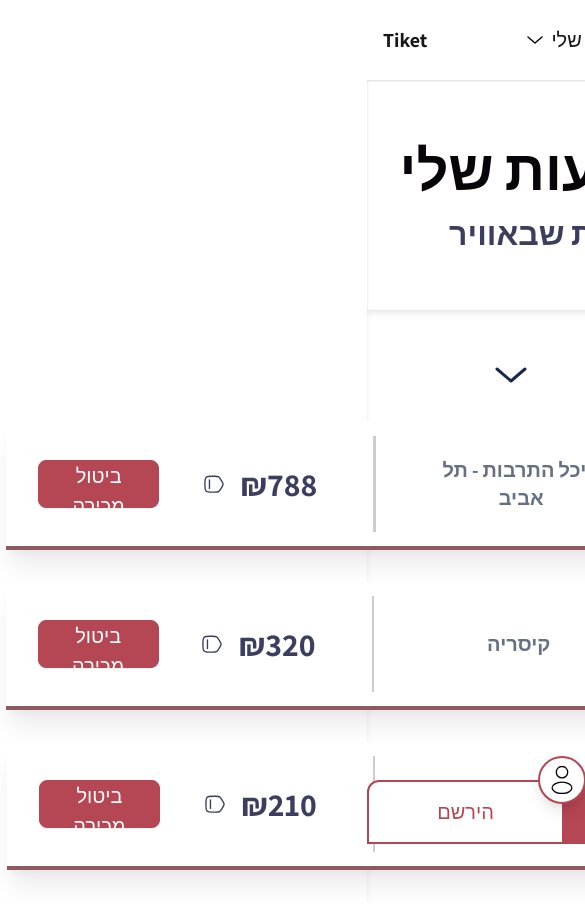
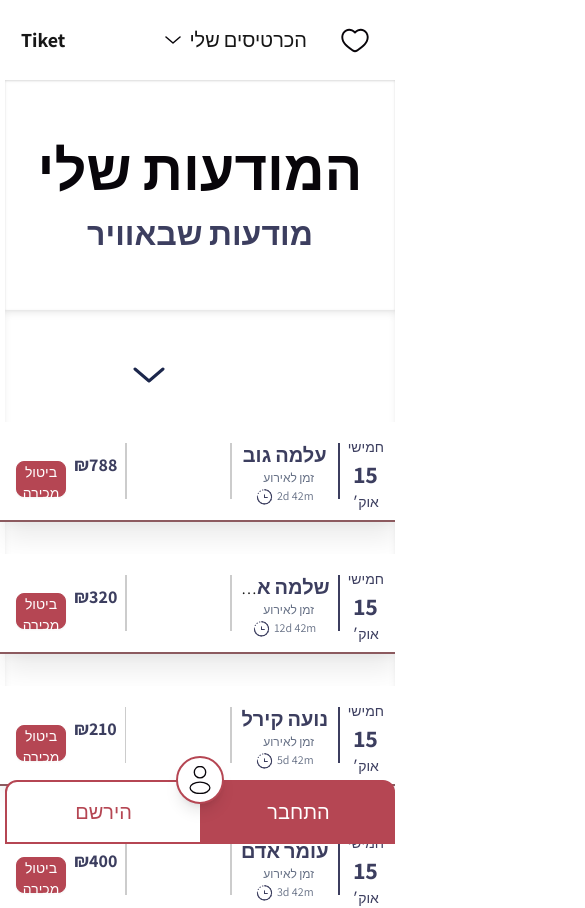
Before and after one commit to tiketuser/Tiket, a Next.js app: page /MyListings in a window 390 px wide. Shown: the top 908 px of the page, 585 px wide, since content can reach past the window. Built offline with nearby package versions, Linux system fonts and the light colour scheme.

Commit message:
fixed upper section and single cards responsiveness

```diff
--- a/app/EventPage/page.tsx
+++ b/app/EventPage/page.tsx
@@ -7,7 +7,6 @@ import Footer from "../components/Footer/Footer";
 import EventUpperSection from "../components/EventUpperSection/EventUpperSection";
 import SeatingMap from "../components/SeatingMap/SeatingMap";
 import cardsData from "../DemoData/cardsData";
-import MinimalCard from "../components/MinimalCard/MinimalCard";
 
 const EventPage = () => {
   const searchParams = useSearchParams();
@@ -32,6 +31,9 @@ const EventPage = () => {
   return (
     <div>
       <NavBar />
+
+      {/* Event Upper Section (Responsive) */}
+
       <EventUpperSection
         imageSrc={matchingEvents[0].imageSrc}
         title={matchingEvents[0].title}
@@ -43,20 +45,27 @@ const EventPage = () => {
           0
         )}
       />
-      <div className="pt-14 pr-32 pb-14 pl-32 gap-8 shadow-small-inner">
+
+      {/* Ticket List Section (Responsive)*/}
+      <div className="flex flex-col items-center justify-center sm:pt-14 sm:pr-32 sm:pb-14 sm:pl-32 sm:gap-8 pt-8 pr-4 pb-8 pl-4 gap-4 shadow-small-inner">
         {matchingEvents.map((event) => (
           <div key={event.id} className="flex items-center justify-center">
-            <div className="flex mb-10 w-full justify-center items-center">
-              <SingleCard {...event} buttonAction="קנה" />
+            <div className="w-full">
+              <SingleCard {...event} timeLeft="" buttonAction="קנה" />
             </div>
           </div>
         ))}
       </div>
-      <SeatingMap
-        title={"מפת ישיבה"}
-        venueName={matchingEvents[0].location}
-        SeatingMapsvg="/images/Event Page/Web/Seats.svg"
-      />
+
+      {/* Seating Map (Responsive) */}
+      {/* <div className="">
+        <SeatingMap
+          title={"מפת ישיבה"}
+          venueName={matchingEvents[0].location}
+          SeatingMapsvg="/images/Event Page/Web/Seats.svg"
+        />
+      </div> */}
+
       <Footer />
     </div>
   );
--- a/app/components/EventUpperSection/EventUpperSection.tsx
+++ b/app/components/EventUpperSection/EventUpperSection.tsx
@@ -23,22 +23,22 @@ const EventUpperSection: React.FC<EventUpperSectionProps> = ({
   availableTickets,
 }) => {
   return (
-    <div className="flex justify-between w-full h-[296px] pt-4 pb-4 pr-72 pl-64 shadow-xsmall-inner">
+    <div className="flex w-full sm:h-[346px] xs:h-[280px] h-[240px] lg:pl-72 lg:pr-72 md:pt-4 md:pb-4 md:pr-24 md:pl-24 sm:pr-4 sm:pl-4 xs:pt-4 pb-4 pr-4 pl-4 shadow-small-inner">
       {/* Right: Event Details */}
-      <div className="flex flex-col gap-2 pt-8 w-[382px] h-[264px]">
+      <div className="flex flex-col xs:gap-2 gap-1 xs:pt-8 lg:w-[600px] sm:w-[382px] sm:h-[264px] w-[200px]">
         {/* Event Title */}
-        <span className="text-heading-1-desktop font-bold text-subtext leading-[67px] w-[900px]">
+        <span className="whitespace-nowrap truncate lg:max-w-[600px] sm:max-w-[382px] xs:max-w-[183px] max-w-[160px] sm:text-heading-1-desktop xs:text-heading-2-mobile text-heading-3-mobile font-bold text-subtext leading-[67px]">
           {title}
         </span>
-        <div className="w-[382px] h-[3px] bg-mutedText"></div>
+        <div className="sm:w-[382px] xs:w-[183px] w-[160px] h-[3px] relative top-[-15px] xs:top-0 bg-mutedText"></div>
         {/* Date and Location */}
-        <div className="flex flex-col text-heading-5-desktop font-bold leading-[33px] text-strongText">
+        <div className="flex flex-col sm:text-heading-5-desktop xs:text-heading-5-mobile text-heading-6-mobile font-bold leading-[27px] xs:leading-[33px] text-strongText">
           <span>{date}</span>
           <span>{location}</span>
         </div>
 
         {/* Time and Tickets */}
-        <div className="flex gap-[20px] items-center text-strongText font-normal text-text-large w-[700px]">
+        <div className="flex mt-2 flex-wrap sm:gap-[20px] gap-2 items-center text-strongText font-normal sm:text-text-large xs:text-text-medium text-text-small  sm:w-[700px] w-[182px]">
           <span className="">תחילת המופע:</span>
           <span className="flex items-center gap-2">
             <Image src={ClockIcon} alt="Price icon" />
@@ -52,13 +52,13 @@ const EventUpperSection: React.FC<EventUpperSectionProps> = ({
         </div>
       </div>
       {/* Left: Image */}
-      <div className="">
+      <div className="w-full flex justify-end">
         <Image
           src={imageSrc}
           alt="Event image"
           width={310}
           height={264}
-          className=""
+          className="md:w-[270px] md:h-[224px] sm:w-[210px] sm:h-[164px] xs:w-[164px] xs:h-[132px] w-[124px] h-[92px] xs:mt-16 mt-8"
         />
       </div>
     </div>
--- a/app/components/SingleCard/SingleCard.tsx
+++ b/app/components/SingleCard/SingleCard.tsx
@@ -13,6 +13,7 @@ interface SingleCardProps {
   price: number;
   soldOut?: boolean;
   tag?: string;
+  seatLocation: string;
   ticketsLeft?: number;
   timeLeft?: string;
   buttonAction: string;
@@ -25,74 +26,83 @@ const SingleCard: React.FC<SingleCardProps> = ({
   location,
   ticketsLeft,
   priceBefore,
+  seatLocation,
   price,
   soldOut,
   timeLeft,
   buttonAction,
 }) => {
   return (
-    <div className="flex items-center justify-between border-b-4 border-highlight pt-4 pr-12 pb-4 pl-8 gap-14 shadow-large w-auto h-[128px] bg-white select-none transition-transform duration-700  hover:scale-[1.01] cursor-pointer">
+    <div className="flex items-center justify-between sm:border-b-4 border-b-2 border-highlight sm:pt-4 sm:pr-12 sm:pb-4 sm:pl-8 sm:gap-14 xs:pt-2 xs:pr-4 xs:pb-2 xs:pl-4 pt-2 pr-1 pb-2 pl-1 gap-2 shadow-large w-[300px] xs:w-[400px] sm:w-auto sm:h-[128px] xs:h-[100px] h-[85px] bg-white select-none transition-transform duration-700  hover:scale-[1.01] cursor-pointer">
       {/* Date Section */}
       <div className="flex flex-col items-center">
-        <span className="text-text-large leading-[30px] font-normal text-strongText">
+        <span className="sm:text-text-large xs:text-text-small text-text-extra-small sm:leading-[30px] mt-2 font-normal text-strongText">
           חמישי
         </span>
-        <span className="text-heading-3-desktop font-bold text-strongText leading-[40px]">
+        <span className="sm:text-heading-3-desktop xs:text-heading-5-desktop text-heading-6-mobile  font-bold text-strongText sm:leading-[40px]">
           15
         </span>
-        <span className="text-text-large leading-[30px]  font-normal text-strongText">
+        <span className="sm:text-text-large xs:text-text-small text-text-extra-small sm:leading-[30px]  font-normal text-strongText">
           אוק׳
         </span>
       </div>
-      <div className="w-[3px] h-24 bg-strongText"></div> {/* Divider */}
+      {/* Divider */}
+      <div className="sm:w-[3px] sm:h-24 w-[2px] h-[56px] bg-strongText"></div>
       {/* Event Title Section */}
-      <div className="text-center whitespace-nowrap truncate max-w-[200px]">
-        <div className="flex items-center justify-center w-[200px]">
+      <div className="text-center mt-1 whitespace-nowrap truncate sm:max-w-[250px] xs:max-w-[90px] max-w-[60px]">
+        <div className="flex items-center justify-center sm:w-[250px] w-[90px]">
           {tag && (
-            <span className="flex justify-center items-center bg-highlight bg-opacity-80 w-14 h-6 text-white text-text-extra-small leading-[18px] font-semibold text-center">
+            <span className="flex justify-center items-center bg-highlight mt-2 w-14 h-6 text-white text-text-extra-small leading-[18px] font-semibold text-center">
               {tag}
             </span>
           )}
         </div>
-        <span className="text-heading-3-desktop font-bold text-strongText ">
+        <span className="sm:text-heading-3-desktop xs:text-heading-6-desktop text-text-small font-bold text-strongText ">
           {title}
         </span>
 
         {timeLeft && (
-          <div className="flex items-center justify-center text-weakTextBluish text-text-medium mt-2">
+          <div className="flex sm:flex-nowrap flex-wrap items-center justify-center text-weakTextBluish sm:text-text-medium xs:text-text-extra-small text-text-extra-small sm:mt-2">
             <span className="ml-2">זמן לאירוע</span>
+
+            <span>{timeLeft}</span>
             <Image
               src={TimeLeftIcon}
               alt="Time Left"
-              className="h-[19px] w-[17px] ml-1"
+              className="sm:h-[19px] sm:w-[17px] h-[19px] w-[17px] mr-1"
             />
-            <span>{timeLeft}</span>
           </div>
         )}
       </div>
-      <div className="w-[3px] h-24 bg-weakText"></div> {/* Divider */}
+      <div className="sm:w-[3px] sm:h-24 w-[1.5px] h-[56px] bg-weakText"></div>{" "}
+      {/* Divider */}
       {/* Location Section */}
-      <div className="text-center text-heading-6-desktop font-bold text-weakTextBluish w-[200px]">
-        <span>{location}</span>
+      <div className="text-center mt-2 sm:text-heading-5-desktop xs:text-text-regular text-text-small  font-bold text-weakTextBluish sm:w-[250px] w-[90px]">
+        <span>{seatLocation}</span>
       </div>
-      <div className="w-[3px] h-24 bg-weakText"></div> {/* Divider */}
+      {/* Divider */}
+      <div className="sm:w-[3px] sm:h-24 h-[56px] w-[1.5px] bg-weakText"></div>
       {/* Price Section */}
-      <div className="flex items-center text-center gap-4">
-        <span className="text-strongText text-heading-4-desktop font-extraBold leading-10">
+      <div className="flex sm:flex-row flex-col h-[50px] items-center text-center sm:mt-0 mt-3 sm:gap-4 gap-0">
+        <span className="text-strongText sm:text-heading-4-desktop text-heading-6-mobile font-extraBold sm:leading-10">
           ₪{price}
         </span>
         {priceBefore && (
-          <span className="text-weakTextBluish font-bold text-text-large line-through leading-7">
+          <span className="text-weakTextBluish font-bold sm:text-text-large text-text-small line-through sm:leading-7">
             ₪{priceBefore}
           </span>
         )}
-        <Image src={PriceIcon} alt="Price icon" className="h-[40px] w-[21px]" />
+        <Image
+          src={PriceIcon}
+          alt="Price icon"
+          className="sm:h-[40px] sm:w-[21px] h-[30px] w-[12px] hidden sm:block"
+        />
       </div>
       {/* Action Button */}
       <Link href="/EventPage">
-      <button className="btn btn-primary w-auto h-11 text-white text-text-large font-normal">
-        {buttonAction}
-      </button>
+        <button className="btn sm:mt-0 mt-4 btn-primary min-h-0 sm:w-[78px] sm:h-[46px] xs:h-9 xs:w-[50px] h-7 w-[40px] text-white sm:text-text-large xs:text-text-small text-text-extra-small  font-normal">
+          {buttonAction}
+        </button>
       </Link>
     </div>
   );
```
